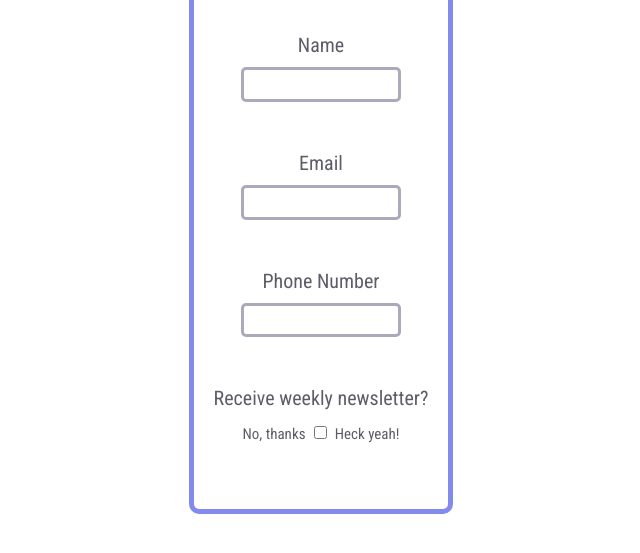
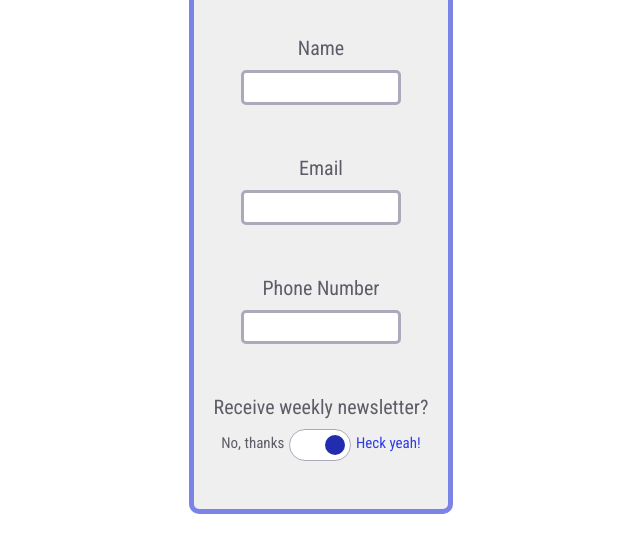
Before and after one commit to STLnick/DailyUI, a website: page 1_sign-up-page/index.html in a window 1280 px wide. Shown: the part 219-772 px from the top of the page, without its empty margins (319-959 px from the left). Drawn offline with Linux system fonts and the light colour scheme.

Commit message:
:lipstick: Style slider checkbox and labels

```diff
--- a/1_sign-up-page/index.html
+++ b/1_sign-up-page/index.html
@@ -29,12 +29,14 @@
       </div>
       <div class="input-container flex flex--column flex--align-center">
         <span>Receive weekly newsletter?</span>
-        <label class="switch round">
-          <label for="newsletter-switch">No, thanks</label>
-          <input id="newsletter-switch" class="switch-checkbox" type="checkbox">
-          <span class="slider round"></span>
-          <label for="newsletter-switch">Heck yeah!</label>
-        </label>
+        <div class="switch-container">
+          <span class="slider-label no-label not-selected">No, thanks</span>
+          <label class="switch round">
+            <input id="newsletter-switch" class="switch-checkbox" type="checkbox" checked>
+            <span class="slider round"></span>
+          </label>
+          <span class="slider-label yes-label selected">Heck yeah!</span>
+        </div>
       </div>
     </div>
   </div>
--- a/1_sign-up-page/style.css
+++ b/1_sign-up-page/style.css
@@ -1,5 +1,6 @@
 :root {
   --primary-color: #303DE3;
+  --primary-dark: #222caf;
   --secondary-color: #CC0007;
   --tertiary-color: #FF0633;
   --gray: #5f5c68;
@@ -17,6 +18,7 @@ body {
 }
 
 .form-container {
+  background-color: #efefef;
   border: 5px solid rgba(48, 61, 227, 0.6);
   border-radius: 10px;
   height: 75vh;
@@ -41,9 +43,66 @@ body {
   width: 80%;
 }
 
-.switch > label {
+.switch {
+  height: 1.5em;
+  position: relative;
+  width: 3em;
+}
+
+.switch-container > .slider-label {
   font-size: 0.75em;
 }
+
+.switch-checkbox {
+  height: 0;
+  opacity: 0;
+  width: 0;
+}
+
+.slider {
+  background-color: #fff;
+  border: 1px solid var(--light-gray);
+  bottom: 0;
+  height: 1.5em;
+  left: 0;
+  position: absolute;
+  right: 0;
+  top: 0;
+  width: 3em;
+}
+
+.slider::before {
+  background-color: var(--primary-color);
+  bottom: 0.25em;
+  content: "";
+  height: 1em;
+  left: 0.2em;
+  position: absolute;
+  transition: 0.3s;
+  width: 1em;
+}
+
+.slider.round::before {
+  border-radius: 1em;
+}
+
+.round {
+  border-radius: 1em;
+}
+
+input:checked + .slider::before {
+  background-color: var(--primary-dark);
+  left: 1.75em;
+}
+
+.yes-label {
+  margin-left: 3.7em;
+}
+
+.selected {
+  color: var(--primary-color);
+}
+
 
 /* * Reusable Classes * */
 
```
